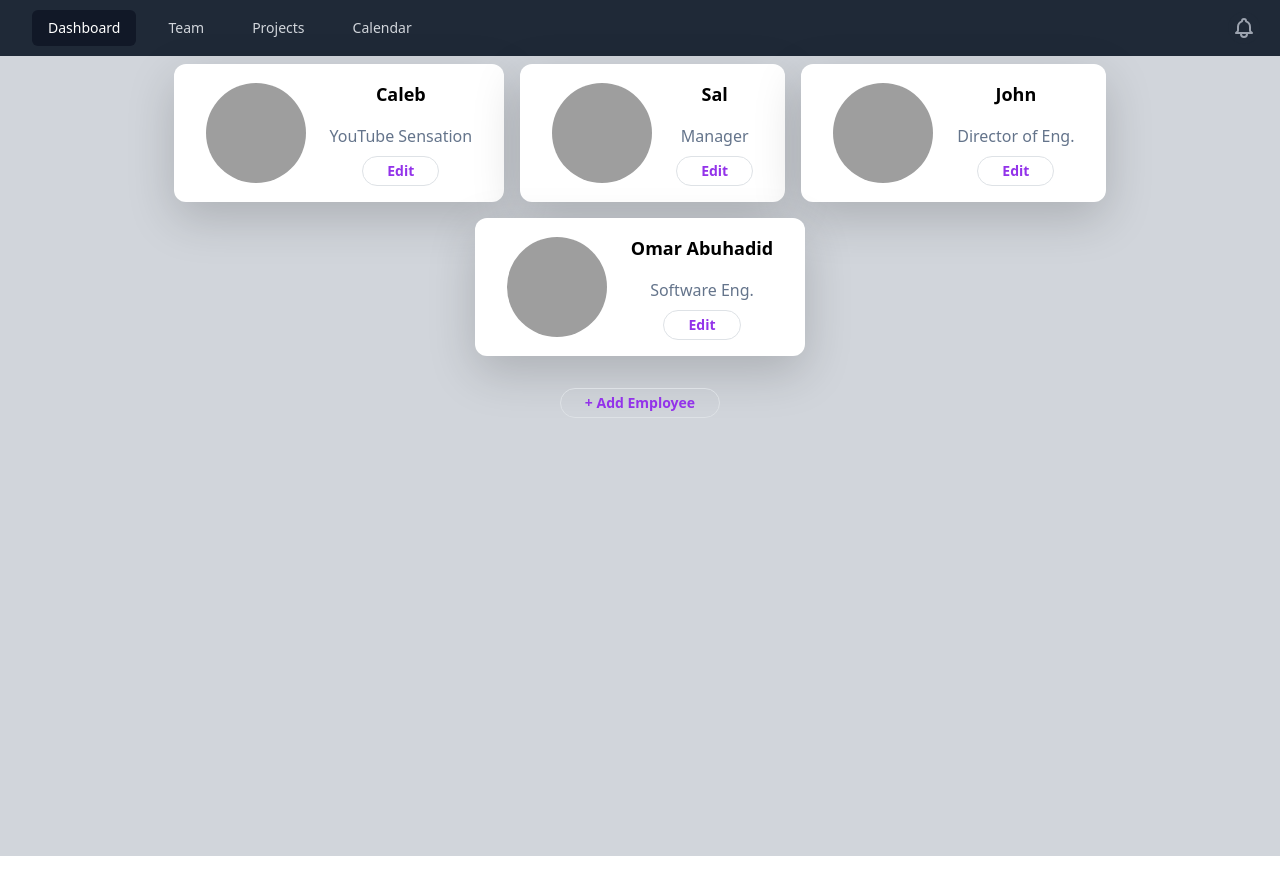
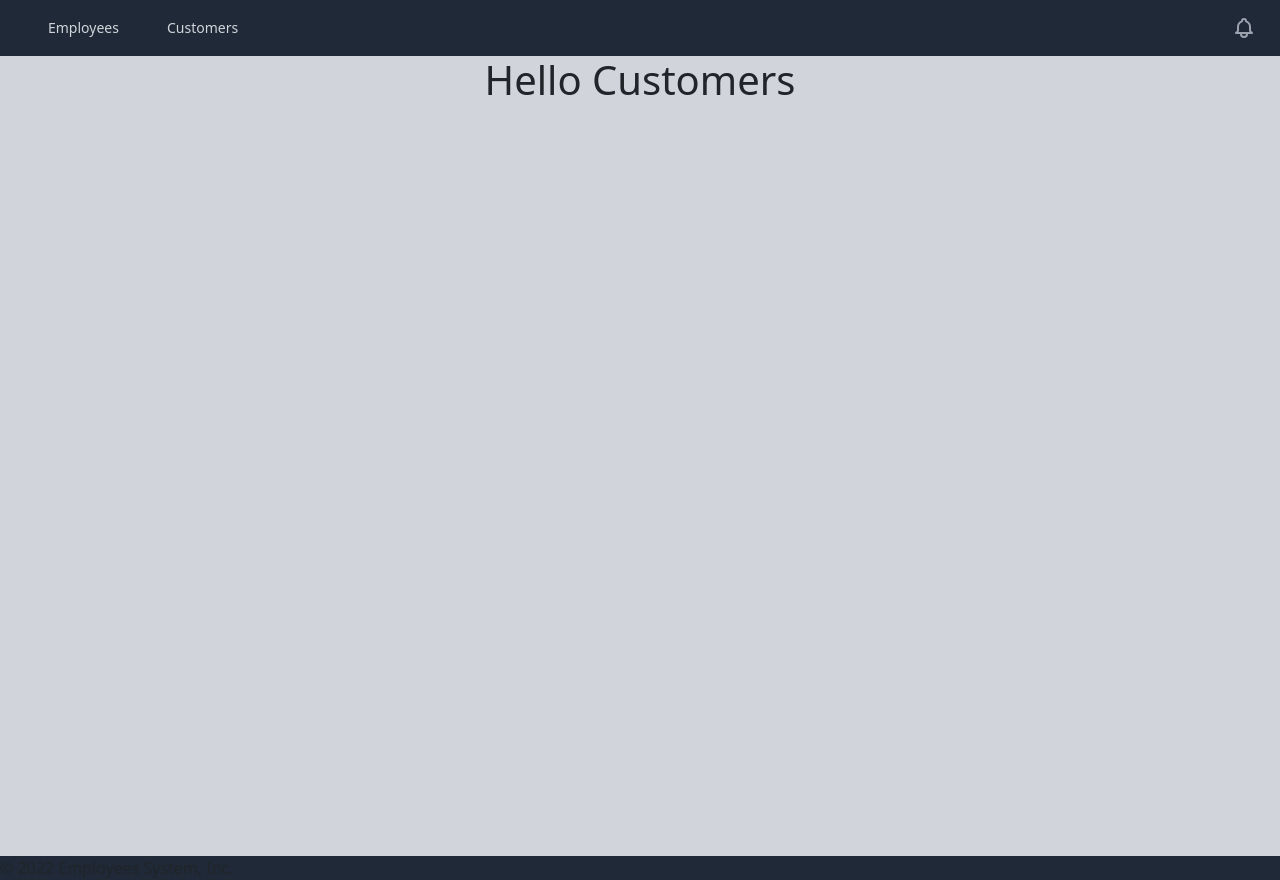
Before and after one commit to omrs2002/react-course-hello, a React (Create React App) app: page /Customers in a window 1280 px wide. Before the commit the page ends 856 px from the top, so only its background shows below. Built offline with nearby package versions, Linux system fonts and the light colour scheme; grey boxes are pictures that could not be loaded.

Commit message:
Add [react-router-dom]

```diff
--- a/package.json
+++ b/package.json
@@ -9,6 +9,7 @@
     "react": "^18.2.0",
     "react-bootstrap": "^2.5.0",
     "react-dom": "^18.2.0",
+    "react-router-dom": "^6.4.0",
     "react-scripts": "5.0.1",
     "uuid": "^9.0.0"
   },
--- a/src/App.js
+++ b/src/App.js
@@ -1,12 +1,20 @@
 import './Index.css';
 import Employees from './Pages/Employees';
 import Header from '../src/Component/Header';
+import {BrowserRouter,Routes,Route} from 'react-router-dom'
+import Customers from './Pages/Customers';
 
 function App() {
     return (
     <>
         <Header>
-            <Employees />
+            <BrowserRouter>
+            <Routes>
+                <Route path='/Employees' element={<Employees />}/>
+                <Route path='/Customers' element={<Customers />}/>
+            </Routes>
+            </BrowserRouter>
+
         </Header>
     </>)
     ;
--- a/src/Component/AddEmployee.js
+++ b/src/Component/AddEmployee.js
@@ -15,7 +15,7 @@ function AddEmployee(props) {
         <>
             <button
                 onClick={handleShow}
-                className="px-4 py-1 text-sm text-purple-600 font-semibold rounded-full border border-purple-200 hover:text-white hover:bg-purple-600 hover:border-transparent focus:outline-none focus:ring-2 focus:ring-purple-600 focus:ring-offset-2"
+                className="px-4 py-1 text-sm text-purple-600 font-semibold rounded-full border border-purple-400 hover:text-white hover:bg-purple-600 hover:border-transparent focus:outline-none focus:ring-2 focus:ring-purple-600 focus:ring-offset-2"
             >
                 + Add Employee
             </button>
--- a/src/Component/EditEmployee.js
+++ b/src/Component/EditEmployee.js
@@ -1,14 +1,10 @@
 import React, { useState } from 'react';
-import Button from 'react-bootstrap/Button';
 import Modal from 'react-bootstrap/Modal';
 
 function EditEmployee(props) {
     const [show, setShow] = useState(false);
-
-
     const [name, setName] = useState(props.name);
     const [role, setRole] = useState(props.role);
-
 
     const handleClose = () => setShow(false);
     const handleShow = () => setShow(true);
--- a/src/Component/Header.js
+++ b/src/Component/Header.js
@@ -2,12 +2,11 @@
 import { Fragment } from 'react';
 import { Disclosure, Menu, Transition } from '@headlessui/react';
 import { BellIcon, MenuIcon, XIcon } from '@heroicons/react/outline';
+import {NavLink} from 'react-router-dom'
 
 const navigation = [
-    { name: 'Dashboard', href: '#', current: true },
-    { name: 'Team', href: '#', current: false },
-    { name: 'Projects', href: '#', current: false },
-    { name: 'Calendar', href: '#', current: false },
+    { name: 'Employees', href: '/Employees' },
+    { name: 'Customers', href: '/Customers'}
 ];
 
 function classNames(...classes) {
@@ -173,6 +172,7 @@ export default function Header(props) {
                         </div>
                     </Disclosure.Panel>
                     {props.children}
+                    <footer>© 2022 Employees System, Inc.</footer>
                 </>
             )}
         </Disclosure>
--- /dev/null
+++ b/src/Pages/Customers.js
@@ -0,0 +1,12 @@
+function Customers() {
+
+    return (
+    <>
+    <div className="App bg-gray-300 min-h-screen">
+        <center><h1>Hello Customers</h1></center>
+    </div>
+    </>)
+};
+
+
+export default Customers;
--- a/src/Pages/Employees.js
+++ b/src/Pages/Employees.js
@@ -90,13 +90,9 @@ function Employees() {
                         addEmployee={addEmployee}
                         />
                         </div>
-
-
                 </span>
             </header>
-
         </div>
     );
 }
-
 export default Employees;
--- a/src/index.js
+++ b/src/index.js
@@ -2,6 +2,7 @@ import React from 'react';
 import ReactDOM from 'react-dom/client';
 import App  from './App';
 import 'bootstrap/dist/css/bootstrap.min.css';
+
 
 const root = ReactDOM.createRoot(document.getElementById('root'));
 root.render(
```
Also changed, not shown: 1 other file (tests, documents, lock files or other folders).
